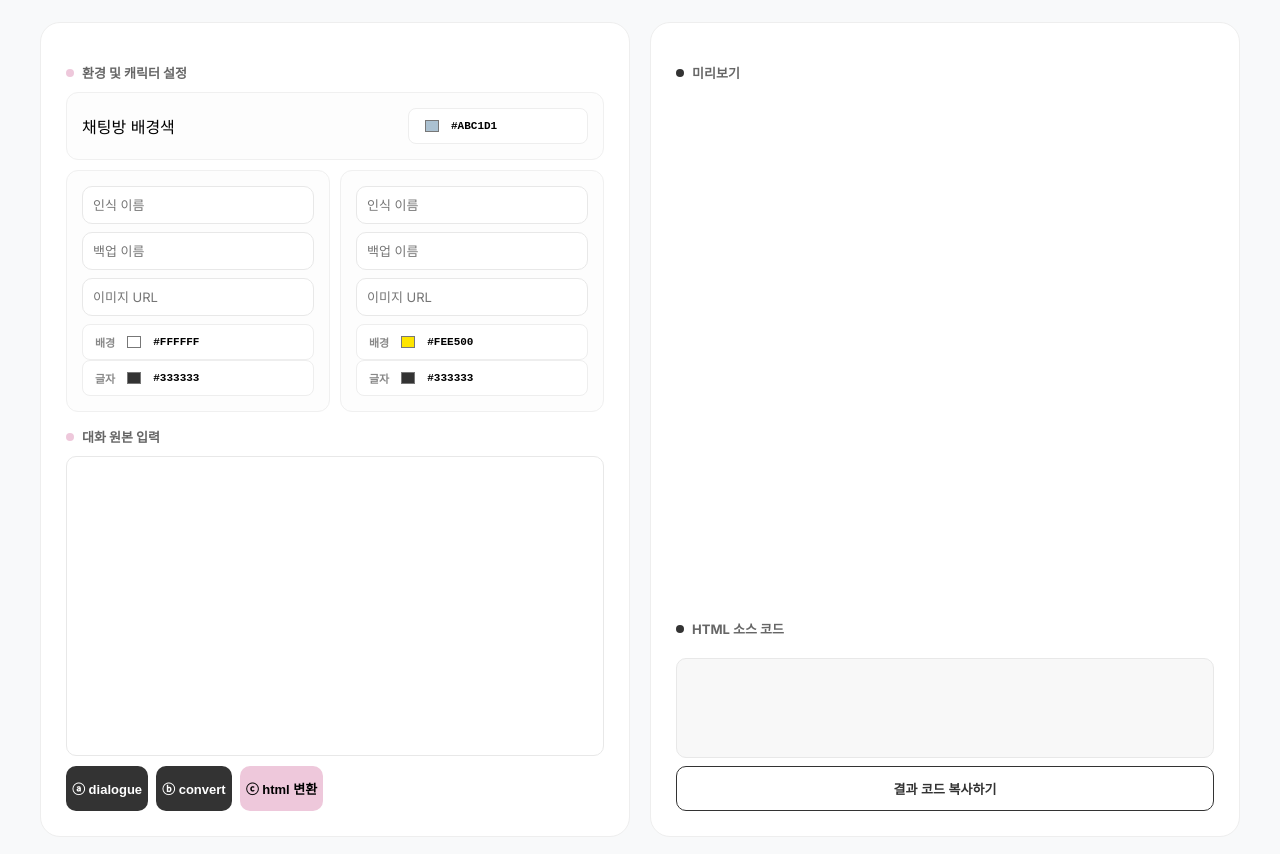
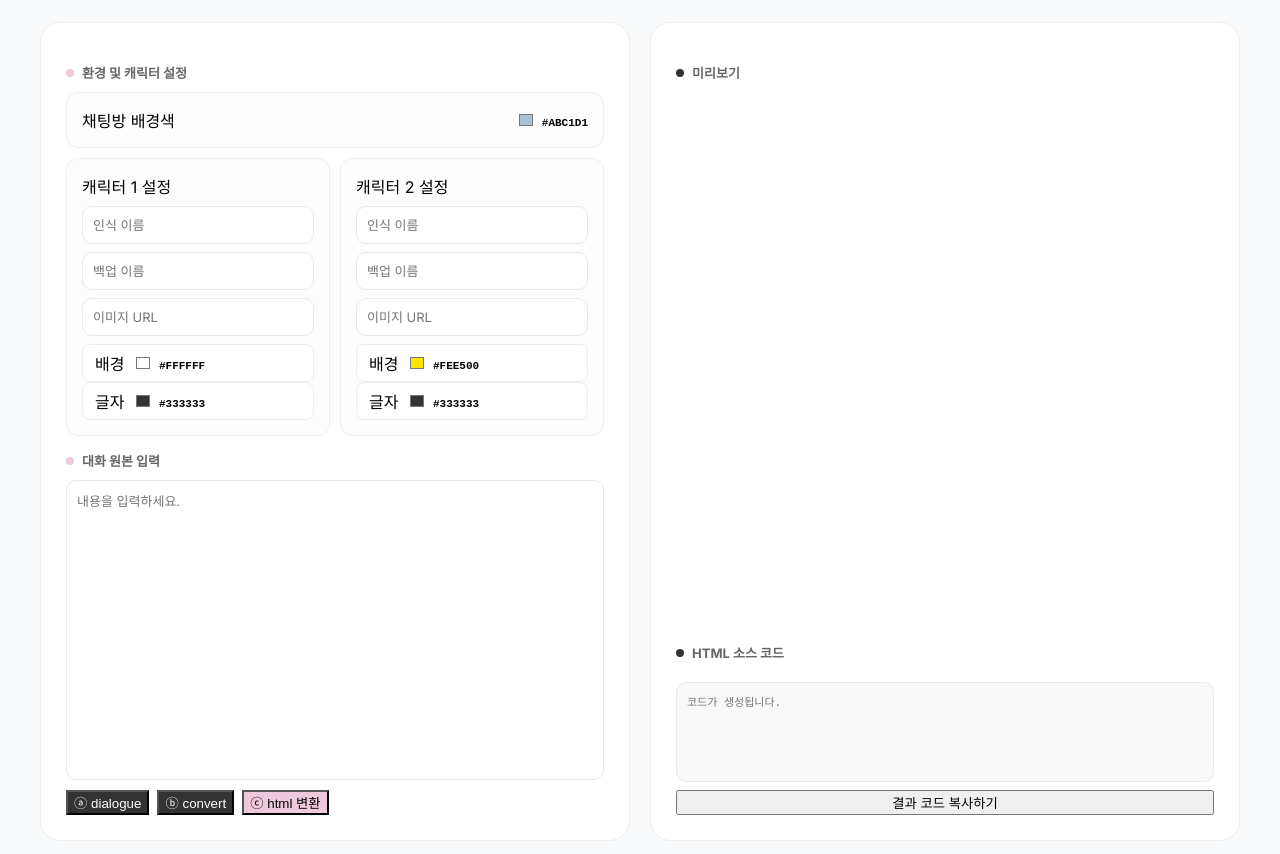
Before and after one commit to milkismoment/cafe-rp-back-up-messenger, a plain HTML site: page index.html in a window 1280 px wide. Shown: the part 88-942 px from the top of the page. Drawn offline with Linux system fonts and the light colour scheme.

Commit message:
Update index.html

```diff
--- a/index.html
+++ b/index.html
@@ -16,13 +16,13 @@
             <section class="panel">
                 <div class="section-header">
                     <span class="dot pink"></span>
-                    <h2>환경 및 캐릭터 설정</h2>
+                    <h2 class="label-text">환경 및 캐릭터 설정</h2>
                 </div>
 
                 <div class="config-container">
                     <div class="char-box room-config">
-                        <span class="cfg-label">채팅방 배경색</span>
-                        <div class="cfg-item">
+                        <span class="label-text">채팅방 배경색</span>
+                        <div class="cfg-item-wrap">
                             <input type="color" id="roomBgColor" value="#abc1d1">
                             <span id="roomBgValue" class="hex-code">#ABC1D1</span>
                         </div>
@@ -30,36 +30,46 @@
 
                     <div class="char-row">
                         <div class="char-box">
+                            <span class="label-text">캐릭터 1 설정</span>
                             <input type="text" id="rawName1" placeholder="인식 이름">
                             <input type="text" id="realName1" placeholder="백업 이름">
                             <input type="text" id="img1" placeholder="이미지 URL">
                             <div class="color-grid">
                                 <div class="cfg-item">
-                                    <span class="mini-txt">배경</span>
+                                    <span class="label-text">배경</span>
+                                    <div class="cfg-item-wrap">
                                         <input type="color" id="bgColor1" value="#ffffff">
                                         <span id="bgValue1" class="hex-code">#FFFFFF</span>
                                     </div>
+                                </div>
                                 <div class="cfg-item">
-                                    <span class="mini-txt">글자</span>
+                                    <span class="label-text">글자</span>
+                                    <div class="cfg-item-wrap">
                                         <input type="color" id="textColor1" value="#333333">
                                         <span id="textValue1" class="hex-code">#333333</span>
                                     </div>
                                 </div>
                             </div>
+                        </div>
                         <div class="char-box">
+                            <span class="label-text">캐릭터 2 설정</span>
                             <input type="text" id="rawName2" placeholder="인식 이름">
                             <input type="text" id="realName2" placeholder="백업 이름">
                             <input type="text" id="img2" placeholder="이미지 URL">
                             <div class="color-grid">
                                 <div class="cfg-item">
-                                    <span class="mini-txt">배경</span>
+                                    <span class="label-text">배경</span>
+                                    <div class="cfg-item-wrap">
                                         <input type="color" id="bgColor2" value="#fee500">
                                         <span id="bgValue2" class="hex-code">#FEE500</span>
                                     </div>
+                                </div>
                                 <div class="cfg-item">
-                                    <span class="mini-txt">글자</span>
+                                    <span class="label-text">글자</span>
+                                    <div class="cfg-item-wrap">
                                         <input type="color" id="textColor2" value="#333333">
                                         <span id="textValue2" class="hex-code">#333333</span>
+                                    </div>
                                 </div>
                             </div>
                         </div>
@@ -68,31 +78,31 @@
 
                 <div class="section-header">
                     <span class="dot pink"></span>
-                    <h2>대화 원본 입력</h2>
+                    <h2 class="label-text">대화 원본 입력</h2>
                 </div>
-                <textarea id="dialogueInput"></textarea>
+                <textarea id="dialogueInput" placeholder="내용을 입력하세요."></textarea>
 
                 <div class="button-group">
-                    <button id="btnDialogue" class="btn btn-black">ⓐ dialogue</button>
-                    <button id="btnConvert" class="btn btn-black">ⓑ convert</button>
-                    <button id="btnHtml" class="btn btn-pink">ⓒ html 변환</button>
+                    <button id="btnDialogue" class="main-btn btn-black">ⓐ dialogue</button>
+                    <button id="btnConvert" class="main-btn btn-black">ⓑ convert</button>
+                    <button id="btnHtml" class="main-btn btn-pink">ⓒ html 변환</button>
                 </div>
             </section>
 
             <section class="panel">
                 <div class="section-header">
                     <span class="dot black"></span>
-                    <h2>미리보기</h2>
+                    <h2 class="label-text">미리보기</h2>
                 </div>
                 <div id="previewOutput" class="preview-box"></div>
 
                 <div class="section-header">
                     <span class="dot black"></span>
-                    <h2>HTML 소스 코드</h2>
+                    <h2 class="label-text">HTML 소스 코드</h2>
                 </div>
                 <div class="output-group">
-                    <textarea id="htmlCodeOutput" readonly></textarea>
-                    <button id="copyButton" class="btn btn-white">결과 코드 복사하기</button>
+                    <textarea id="htmlCodeOutput" readonly placeholder="코드가 생성됩니다."></textarea>
+                    <button id="copyButton" class="main-btn btn-copy">결과 코드 복사하기</button>
                 </div>
             </section>
         </div>
```
Lines whose indentation alone changed are shown as unchanged.
